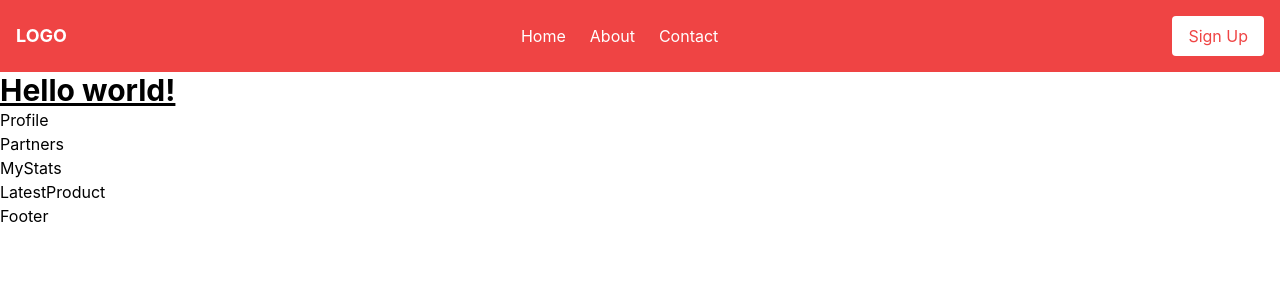
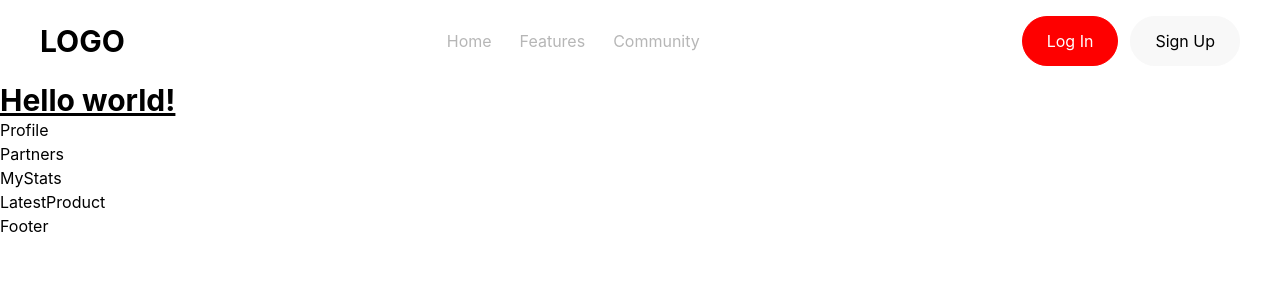
Before and after one commit to neharadialcode486/react-dummy-page, a React (Create React App) app: page / in a window 1280 px wide. Shown: the top 300 px of the page. Built offline with nearby package versions, Linux system fonts and the light colour scheme.

Commit message:
header added

```diff
--- a/src/components/Header.jsx
+++ b/src/components/Header.jsx
@@ -1,4 +1,5 @@
 import React, { useState } from "react";
+import { CrossIcon } from "./common/Icons";
 
 const Header = () => {
   const [isOverlayOpen, setOverlayOpen] = useState(false);
@@ -12,40 +13,57 @@ const Header = () => {
   };
   return (
     <div>
-      {" "}
       <div>
-        {/* Navigation Bar */}
-        <nav className="bg-red-500 text-white p-4 flex items-center justify-between">
-          {/* Logo */}
-          <div className="text-lg font-bold">LOGO</div>
+        <nav className=" text-black p-4">
+          <div className="conatiner  flex items-center justify-between px-5 mx-auto max-w-[1240px]">
+            <div className="text-3xl font-bold">
+              <a href="/">LOGO</a>
+            </div>
 
-          {/* Links (Hidden on Mobile) */}
-          <div className="hidden md:flex space-x-6">
-            <a href="#" className="hover:underline">
+            <div className="hidden md:flex space-x-7">
+              <a
+                href="#home"
+                className="text-base text-gray hover:text-black font-normal"
+              >
                 Home
               </a>
-            <a href="#" className="hover:underline">
-              About
+              <a
+                href="#features"
+                className="text-base text-gray hover:text-black font-normal"
+              >
+                Features
               </a>
-            <a href="#" className="hover:underline">
-              Contact
+              <a
+                href="#community"
+                className="text-base text-gray hover:text-black font-normal"
+              >
+                Community
               </a>
             </div>
 
-          {/* Button (Hidden on Mobile) */}
-          <button className="hidden md:block bg-white text-red-500 px-4 py-2 rounded hover:bg-red-100">
+            <div className="md:flex gap-3 itesm-center hidden">
+              <button className=" bg-primary text-white px-6 py-3 rounded-full hover:bg-transparent border-primary border hover:text-primary transition-all duration-200 ease-in-out">
+                Log In
+              </button>
+              <button className=" bg-lightGray text-black px-6 py-3 rounded-full  border-lightGray border hover:bg-primary hover:text-white transition-all duration-200 ease-in-out">
                 Sign Up
               </button>
+            </div>
 
-          {/* Toggle Button (Visible on Mobile) */}
             <button className="md:hidden text-2xl" onClick={toggleOverlay}>
               ☰
             </button>
+          </div>
         </nav>
 
-        {/* Overlay Navigation */}
         {isOverlayOpen && (
-          <div className="fixed inset-0 bg-black bg-opacity-80 flex flex-col items-center justify-center text-white z-50">
+          <div className="fixed inset-0 bg-black  flex flex-col items-center justify-center text-white z-50">
+            <span
+              className="absolute top-[3%] right-[6%] text-white cursor-pointer"
+              onClick={closeOverlay}
+            >
+              <CrossIcon />
+            </span>
             <a
               href="#"
               className="text-2xl my-2 hover:underline"
@@ -67,6 +85,15 @@ const Header = () => {
             >
               Contact
             </a>
+
+            <div className="flex gap-3 itesm-center mt-8">
+              <button className=" bg-primary text-white px-6 py-3 rounded-full hover:bg-transparent border-primary border hover:text-primary transition-all duration-200 ease-in-out">
+                Log In
+              </button>
+              <button className=" bg-lightGray text-black px-6 py-3 rounded-full  border-lightGray border hover:bg-primary hover:text-white transition-all duration-200 ease-in-out">
+                Sign Up
+              </button>
+            </div>
           </div>
         )}
       </div>
--- a/src/components/common/Icons.jsx
+++ b/src/components/common/Icons.jsx
@@ -1,7 +1,23 @@
 import React from "react";
 
-const Icons = () => {
-  return <div>Icons</div>;
-};
-
-export default Icons;
+export const CrossIcon = () => (
+  <svg
+    width="16"
+    height="16"
+    viewBox="0 0 16 16"
+    fill="none"
+    xmlns="http://www.w3.org/2000/svg"
+  >
+    <g clip-path="url(#clip0_4007_7694)">
+      <path
+        d="M12.648 0.572777L8 5.22103C6.45075 3.67228 4.901 2.12203 3.3515 0.572777C1.559 -1.21972 -1.2195 1.55978 0.571496 3.35278C2.12125 4.90103 3.6715 6.45153 5.2195 8.00078C3.67079 9.55073 2.12145 11.1001 0.571496 12.6488C-1.2195 14.4408 1.55925 17.2195 3.3515 15.4288C4.901 13.8788 6.45041 12.3293 7.99975 10.7803L12.6477 15.4288C14.4402 17.2208 17.2195 14.441 15.4277 12.6488C13.8782 11.0991 12.3285 9.54961 10.7785 8.00028C12.3282 6.45044 13.8779 4.90078 15.4277 3.35128C17.2197 1.55978 14.4405 -1.21972 12.6477 0.573777"
+        fill="#EC1C24"
+      />
+    </g>
+    <defs>
+      <clipPath id="clip0_4007_7694">
+        <rect width="16" height="16" fill="white" />
+      </clipPath>
+    </defs>
+  </svg>
+);
--- a/tailwind.config.js
+++ b/tailwind.config.js
@@ -2,7 +2,13 @@
 module.exports = {
   content: ["./src/**/*.{js,jsx,ts,tsx}"],
   theme: {
-    extend: {},
+    extend: {
+      colors: {
+        primary: "#FE0000",
+        lightGray: "#F8F8F8",
+        gray: "#B6B6B6",
+      },
+    },
   },
   plugins: [],
 };
```
Lines whose indentation alone changed are shown as unchanged.
